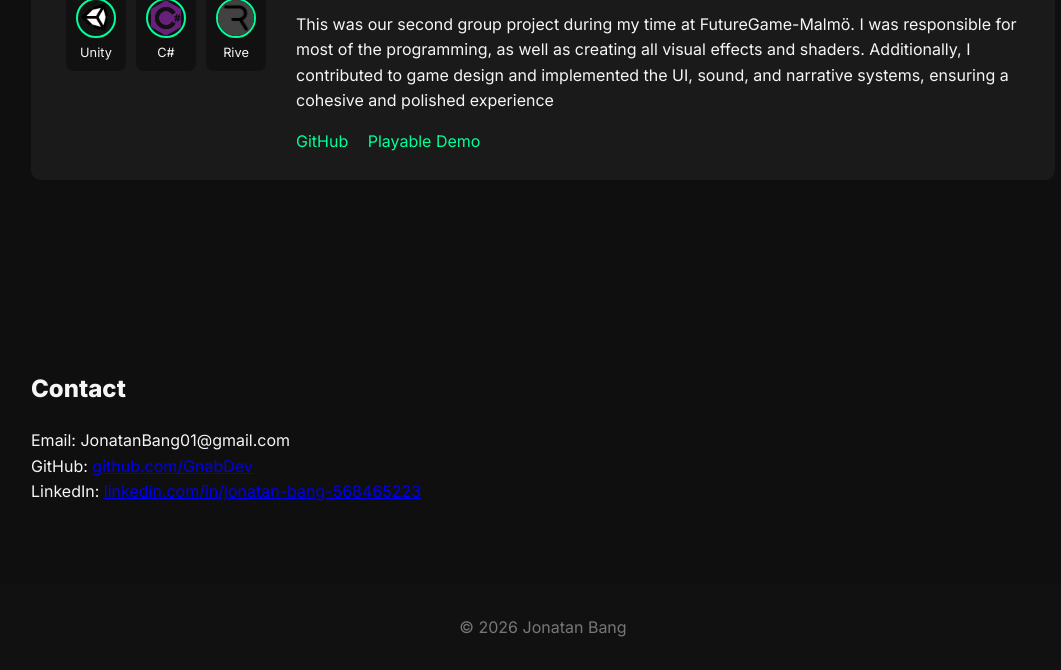
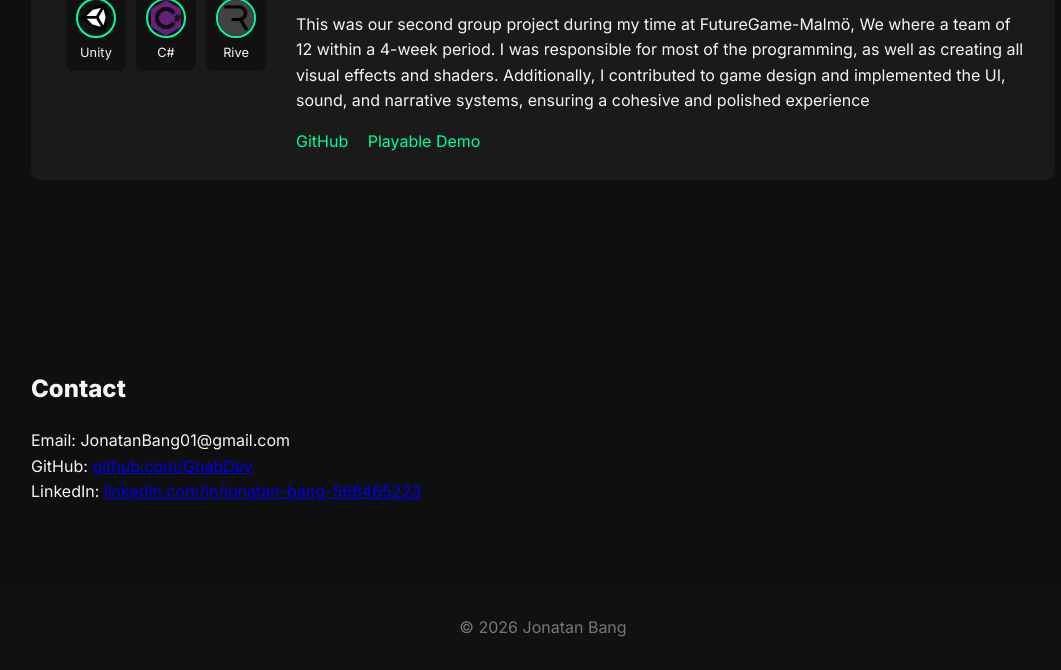
Before and after one commit to DevGnab/DevGnab, a plain HTML site: page index.html in a window 1280 px wide. Shown: the part 1786-2456 px from the top of the page, without its empty margins (97-1158 px from the left). Drawn offline with Linux system fonts and the light colour scheme.

Commit message:
quick desc change for gp02

```diff
--- a/index.html
+++ b/index.html
@@ -87,7 +87,8 @@
                 <!-- Video preview -->
                 <video class="project-video" data-video="assets/videos/game1.mp4" autoplay muted loop playsinline></video>
 
-                <p>This was our second group project during my time at FutureGame-Malmö. I was responsible for most of the programming, as well as creating all visual effects and shaders. Additionally, I contributed to game design and implemented the UI, sound, and narrative systems, ensuring a cohesive and polished experience</p>
+                <p>This was our second group project during my time at FutureGame-Malmö, We where a team of 12 within a 4-week period.
+                    I was responsible for most of the programming, as well as creating all visual effects and shaders. Additionally, I contributed to game design and implemented the UI, sound, and narrative systems, ensuring a cohesive and polished experience</p>
 
                 <div class="project-links">
                     <a href="https://github.com/DevGnab/GP2-G3-2026-DaggerBlade" target="_blank" rel="noopener noreferrer">GitHub</a>
```
